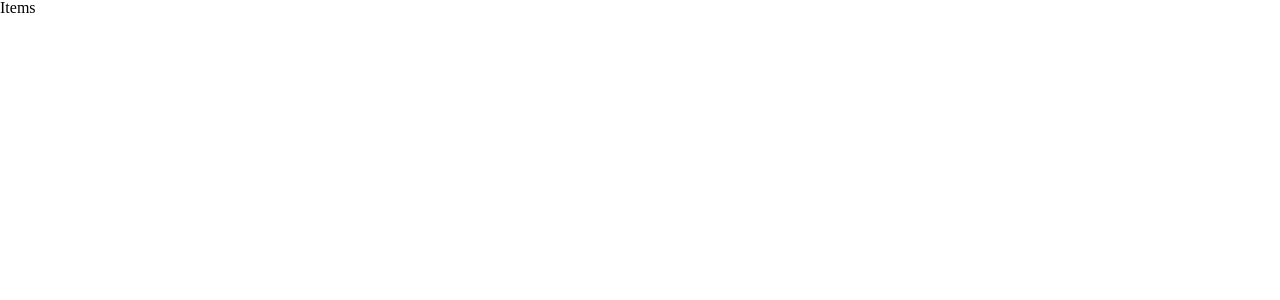
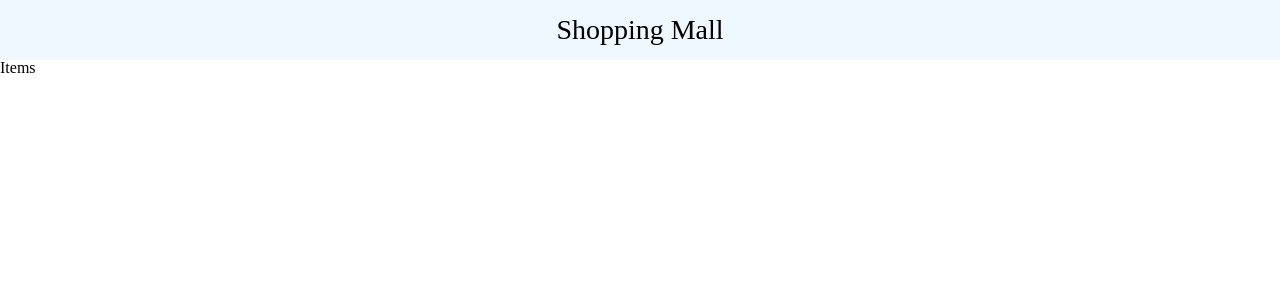
Before and after one commit to caminobelllo/Shopping_Mall_client, a React (Create React App) app: page /items in a window 1280 px wide. Shown: the top 300 px of the page. Built offline with nearby package versions, Linux system fonts and the light colour scheme.

Commit message:
design: header 기본 스타일링

```diff
--- /dev/null
+++ b/src/components/Headers.jsx
@@ -0,0 +1,29 @@
+import React from "react";
+import styled from "styled-components";
+
+const Headers = () => {
+  return (
+    <header>
+      <Container>
+        <Title>Shopping Mall</Title>
+      </Container>
+    </header>
+  );
+};
+
+export default Headers;
+
+const Container = styled.div`
+  width: 100%;
+  height: 60px;
+  display: flex;
+  margin: 0px auto;
+  display: flex;
+  justify-content: center;
+  align-items: center;
+  background-color: aliceblue;
+`;
+
+const Title = styled.span`
+  font-size: 28px;
+`;
--- a/src/index.css
+++ b/src/index.css
@@ -1,13 +1,14 @@
 body {
   margin: 0;
-  font-family: -apple-system, BlinkMacSystemFont, 'Segoe UI', 'Roboto', 'Oxygen',
-    'Ubuntu', 'Cantarell', 'Fira Sans', 'Droid Sans', 'Helvetica Neue',
+  font-family: -apple-system, BlinkMacSystemFont, "Segoe UI", "Roboto", "Oxygen",
+    "Ubuntu", "Cantarell", "Fira Sans", "Droid Sans", "Helvetica Neue",
     sans-serif;
   -webkit-font-smoothing: antialiased;
   -moz-osx-font-smoothing: grayscale;
+  box-sizing: border-box;
 }
 
 code {
-  font-family: source-code-pro, Menlo, Monaco, Consolas, 'Courier New',
+  font-family: source-code-pro, Menlo, Monaco, Consolas, "Courier New",
     monospace;
 }
--- a/src/index.js
+++ b/src/index.js
@@ -3,13 +3,14 @@ import ReactDOM from "react-dom/client";
 import App from "./App";
 import { GlobalStyle } from "./styles/GlobalStyle";
 import { BrowserRouter } from "react-router-dom";
+import Headers from "./components/Headers";
 
 const root = ReactDOM.createRoot(document.getElementById("root"));
 root.render(
   <React.StrictMode>
     <GlobalStyle />
     <BrowserRouter>
-      {" "}
+      <Headers />
       <App />
     </BrowserRouter>
   </React.StrictMode>
```
